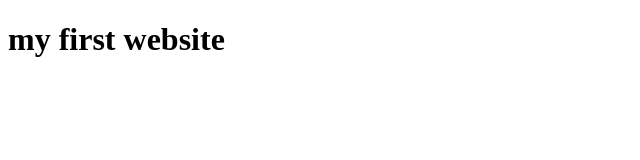
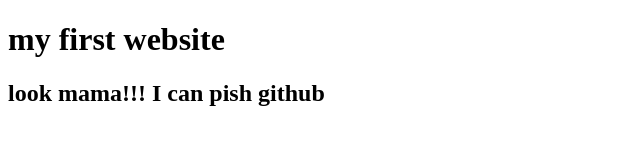
Before and after one commit to Naim38/My-First-Website, a plain HTML site: page index.html in a window 1280 px wide. Shown: the whole page, without its empty margins (0-640 px from the left). Drawn offline with Linux system fonts and the light colour scheme.

Commit message:
learn git

```diff
--- a/index.html
+++ b/index.html
@@ -7,5 +7,6 @@
 </head>
 <body>
     <h1>my first website</h1>
+    <h2>look mama!!! I can pish github</h2>
 </body>
 </html>
```
